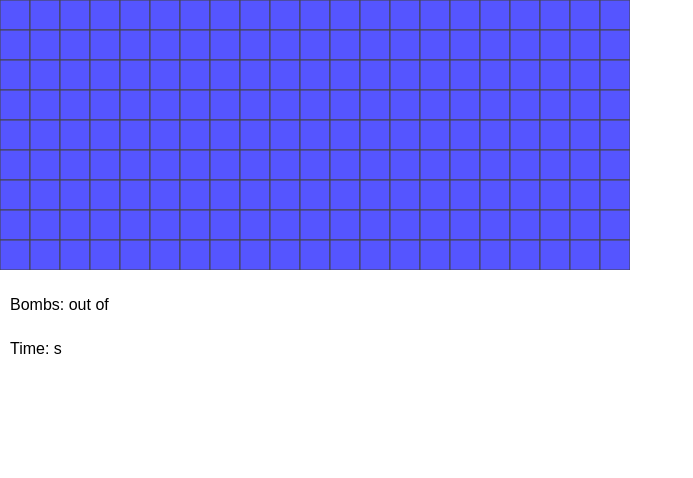
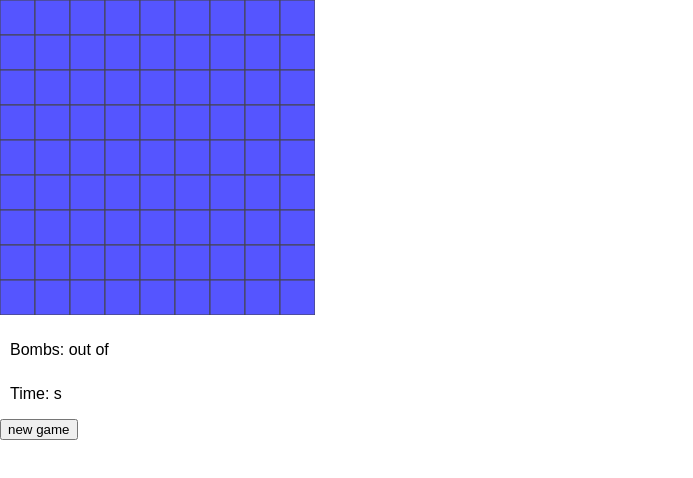
Before and after one commit to dondanhill/mine-buddy, a plain HTML site: page index.html in a window 1280 px wide. Shown: the whole page, without its empty margins (0-693 px from the left). Drawn offline with Linux system fonts and the light colour scheme.

Commit message:
add new game button, tweak randomness,  comments

```diff
--- a/index.html
+++ b/index.html
@@ -22,6 +22,7 @@
 <canvas id="canvas"></canvas>
 <p>Bombs: <span id="bombs"></span> out of <span id="total"></span></p>
 <p>Time: <span id="time"></span>s</p>
+<button id="new-game">new game</button>
 </body>
 
 </html>
--- a/main.js
+++ b/main.js
@@ -5,9 +5,11 @@
 var startTime;
 var timeOutId;
 var started = false;
+var grid;
 
 window.onload = function () {
     var canvas = document.getElementById('canvas'),
+        newGame = document.getElementById('new-game');
         context = canvas.getContext('2d'),
         width = 0,
         height = 0;
@@ -40,12 +42,23 @@ window.onload = function () {
     canvas.addEventListener('contextmenu', function(event) {
         event.preventDefault();
         return false;
+    });
+
+    newGame.addEventListener('click', function() {
+        event.preventDefault();
+        started = false;
+        document.getElementById('time').innerHTML = 0;
+        start();
     })
+
+    start();
     // begin
-    var grid = new Grid(21, 9, 30, context);
-    width = canvas.width = grid.w * grid.size;
-    height = canvas.height = grid.h * grid.size;
-    grid.draw();
+    function start() {
+        grid = new Grid(9, 9, 35, context);
+        width = canvas.width = grid.w * grid.size;
+        height = canvas.height = grid.h * grid.size;
+        grid.draw();
+    }
 };
 
 function Grid(w, h, size, context) {
@@ -59,7 +72,7 @@ function Grid(w, h, size, context) {
     for (let j = 0; j < h; j += 1) {
         for (let i = 0; i < w; i += 1) {
             let box = new Box(i, j, size, context);
-            if (Math.random() * 17 > 14) {
+            if (Math.random() * 100 > 87) {
                 box.hasBomb = true;
                 this.bombs.push(box);
             }
@@ -72,14 +85,14 @@ function Grid(w, h, size, context) {
         let box = this.boxes[i];
         if (!box.hasBomb) {
             let neighbours = [
-                i - 1,
-                i + 1,
-                i - w - 1,
-                i - w,
-                i - w + 1,
-                i + w - 1,
-                i + w,
-                i + w + 1
+                i - 1,        // left
+                i + 1,        // right
+                i - w - 1,    // above left
+                i - w,        // above
+                i - w + 1,    // above right
+                i + w - 1,    // below left
+                i + w,        // below
+                i + w + 1     // below right
             ];
             neighbours.forEach(function (x) {
                 if (x >= 0 && x < w * h && Math.abs(box.x % w - x % w) <= 1) {
@@ -138,7 +151,7 @@ function Grid(w, h, size, context) {
 };
 
 function Box(x, y, size, context) {
-    var context = context;
+    // var context = context;
     this.neighbours = [];
     this.x = x;
     this.y = y;
@@ -164,7 +177,7 @@ function Box(x, y, size, context) {
             if (!this.hasBomb && this.bombs) {
                 context.fillStyle = 'rgb(' + Math.floor(255-42.5*this.bombs) + ',0,0)';
                 context.fillText(this.bombs, this.x * this.size + this.size / 3, this.y * this.size + this.size / 1.4);
-                context.strokeText(this.bombs, this.x * this.size + this.size / 3, this.y * this.size + this.size / 1.4);
+                // context.strokeText(this.bombs, this.x * this.size + this.size / 3, this.y * this.size + this.size / 1.4);
             }
         } else {
             context.strokeStyle = "#444444";
@@ -203,6 +216,7 @@ function Box(x, y, size, context) {
             this.clearNeighbours();
         } else {
             this.flagged = !this.flagged;
+            this.wrong = this.flagged && !this.hasBomb;
             this.draw();
         }
     }
```
